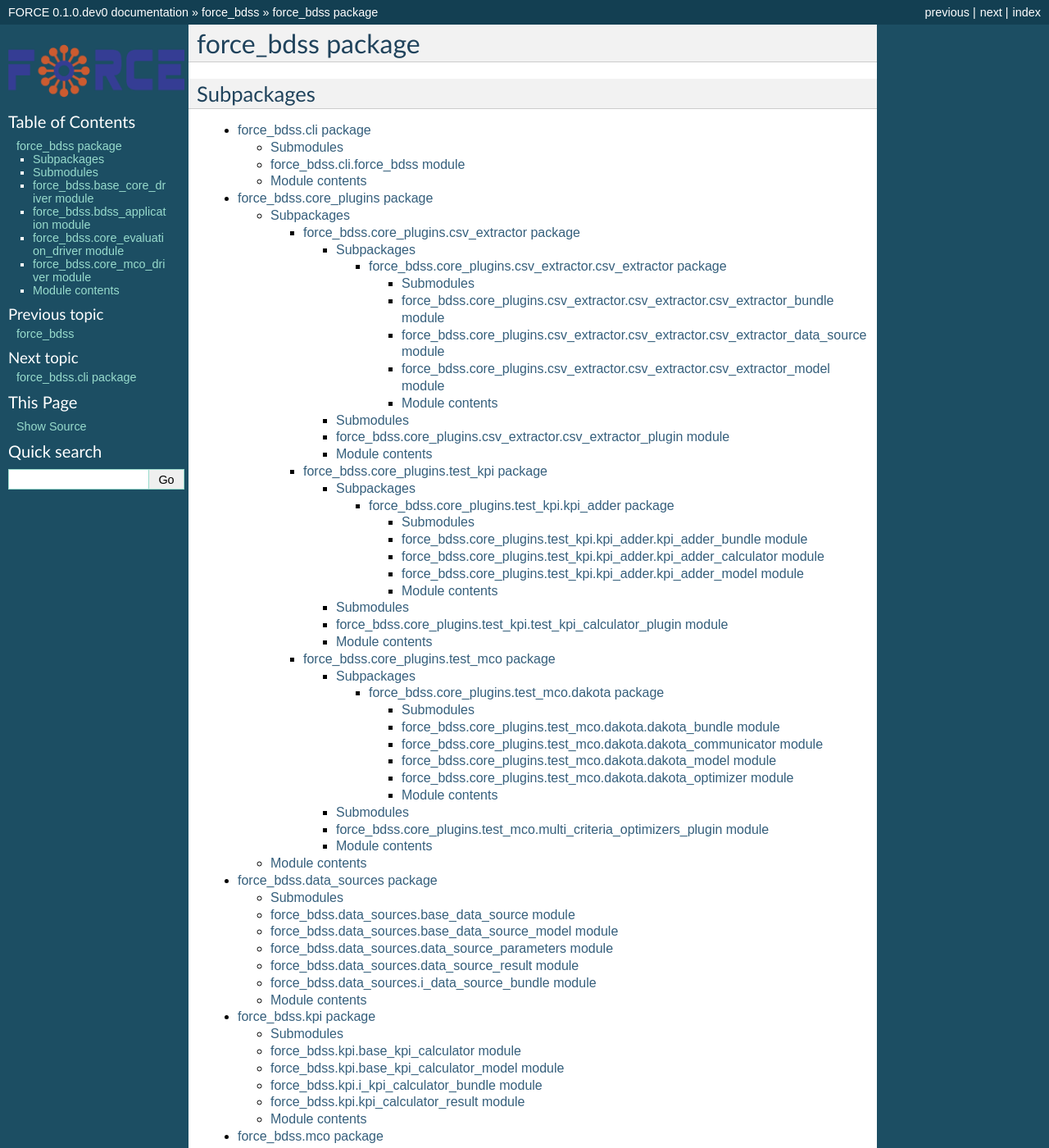
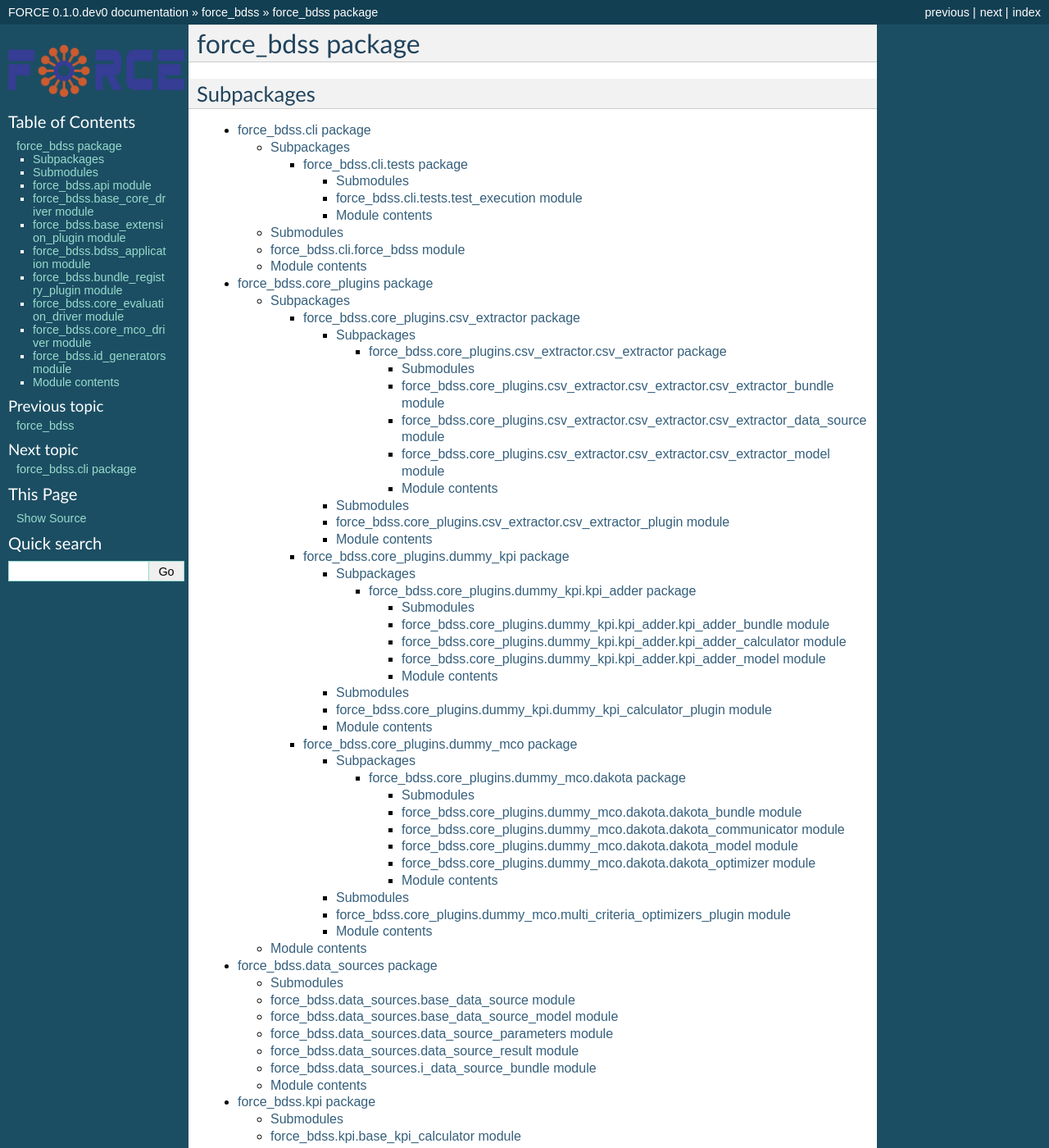
Before and after one commit to force-h2020/force-bdss, a Sphinx documentation site: the page built from doc/source/api/force_bdss.rst, in a window 1280 px wide and 1400 px high. Shown: the whole window at 82% size. Built offline with Sphinx 7.4.7, drawn with Linux system fonts in a browser that asks for light colours; some of the changed text lies outside the part shown.

Commit message:
Updated apidoc entries

```diff
--- a/doc/source/api/force_bdss.cli.rst
+++ b/doc/source/api/force_bdss.cli.rst
@@ -1,5 +1,12 @@
 force_bdss.cli package
 ======================
+
+Subpackages
+-----------
+
+.. toctree::
+
+    force_bdss.cli.tests
 
 Submodules
 ----------
--- a/doc/source/api/force_bdss.core_plugins.rst
+++ b/doc/source/api/force_bdss.core_plugins.rst
@@ -7,8 +7,8 @@ Subpackages
 .. toctree::
 
     force_bdss.core_plugins.csv_extractor
-    force_bdss.core_plugins.test_kpi
-    force_bdss.core_plugins.test_mco
+    force_bdss.core_plugins.dummy_kpi
+    force_bdss.core_plugins.dummy_mco
 
 Module contents
 ---------------
--- a/doc/source/api/force_bdss.rst
+++ b/doc/source/api/force_bdss.rst
@@ -11,10 +11,19 @@ Subpackages
     force_bdss.data_sources
     force_bdss.kpi
     force_bdss.mco
+    force_bdss.tests
     force_bdss.workspecs
 
 Submodules
 ----------
+
+force_bdss.api module
+---------------------
+
+.. automodule:: force_bdss.api
+    :members:
+    :undoc-members:
+    :show-inheritance:
 
 force_bdss.base_core_driver module
 ----------------------------------
@@ -24,10 +33,26 @@ force_bdss.base_core_driver module
     :undoc-members:
     :show-inheritance:
 
+force_bdss.base_extension_plugin module
+---------------------------------------
+
+.. automodule:: force_bdss.base_extension_plugin
+    :members:
+    :undoc-members:
+    :show-inheritance:
+
 force_bdss.bdss_application module
 ----------------------------------
 
 .. automodule:: force_bdss.bdss_application
+    :members:
+    :undoc-members:
+    :show-inheritance:
+
+force_bdss.bundle_registry_plugin module
+----------------------------------------
+
+.. automodule:: force_bdss.bundle_registry_plugin
     :members:
     :undoc-members:
     :show-inheritance:
@@ -48,6 +73,14 @@ force_bdss.core_mco_driver module
     :undoc-members:
     :show-inheritance:
 
+force_bdss.id_generators module
+-------------------------------
+
+.. automodule:: force_bdss.id_generators
+    :members:
+    :undoc-members:
+    :show-inheritance:
+
 
 Module contents
 ---------------
```
Also changed, not shown: doc/source/api/force_bdss.cli.tests.rst (added, +22 -0 lines), doc/source/api/force_bdss.core_plugins.dummy_kpi.kpi_adder.rst (added, +38 -0 lines), doc/source/api/force_bdss.core_plugins.dummy_kpi.rst (added, +29 -0 lines), doc/source/api/force_bdss.core_plugins.dummy_mco.dakota.rst (added, +46 -0 lines), doc/source/api/force_bdss.core_plugins.dummy_mco.rst (added, +29 -0 lines), doc/source/api/force_bdss.core_plugins.test_kpi.kpi_adder.rst (deleted, +0 -38 lines), doc/source/api/force_bdss.core_plugins.test_kpi.rst (deleted, +0 -29 lines), doc/source/api/force_bdss.core_plugins.test_mco.dakota.rst (deleted, +0 -46 lines), doc/source/api/force_bdss.core_plugins.test_mco.rst (deleted, +0 -29 lines), doc/source/api/force_bdss.tests.rst (added, +30 -0 lines).
